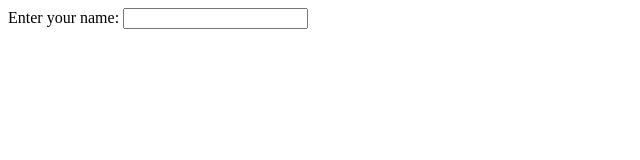
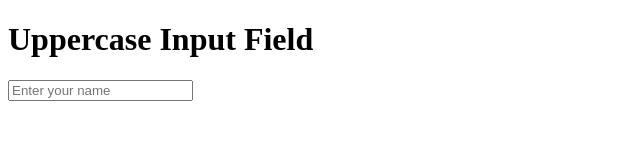
Before and after one commit to acciojob/capitalise-name-Gokleshchaudhary, a website: page main.html in a window 1280 px wide. Shown: the whole page, without its empty margins (0-640 px from the left). Drawn offline with Linux system fonts and the light colour scheme.

Commit message:
created a submission

```diff
--- a/main.html
+++ b/main.html
@@ -1,11 +1,18 @@
 <!DOCTYPE html>
-<html>
-  <head>
-  </head>
-  <body>
-    Enter your name: <input type="text" id="fname">
-
-	<script type="text/javascript" src="./script.js">
-	</script>
-  </body>
+<html lang="en">
+<head>
+    <meta charset="UTF-8">
+    <meta name="viewport" content="width=device-width, initial-scale=1.0">
+    <title>Uppercase Input Field</title>
+    <script>
+        function convertToUppercase() {
+            var inputField = document.getElementById('fname');
+            inputField.value = inputField.value.toUpperCase();
+        }
+    </script>
+</head>
+<body>
+    <h1>Uppercase Input Field</h1>
+    <input type="text" id="fname" onblur="convertToUppercase()" placeholder="Enter your name">
+</body>
 </html>
```
